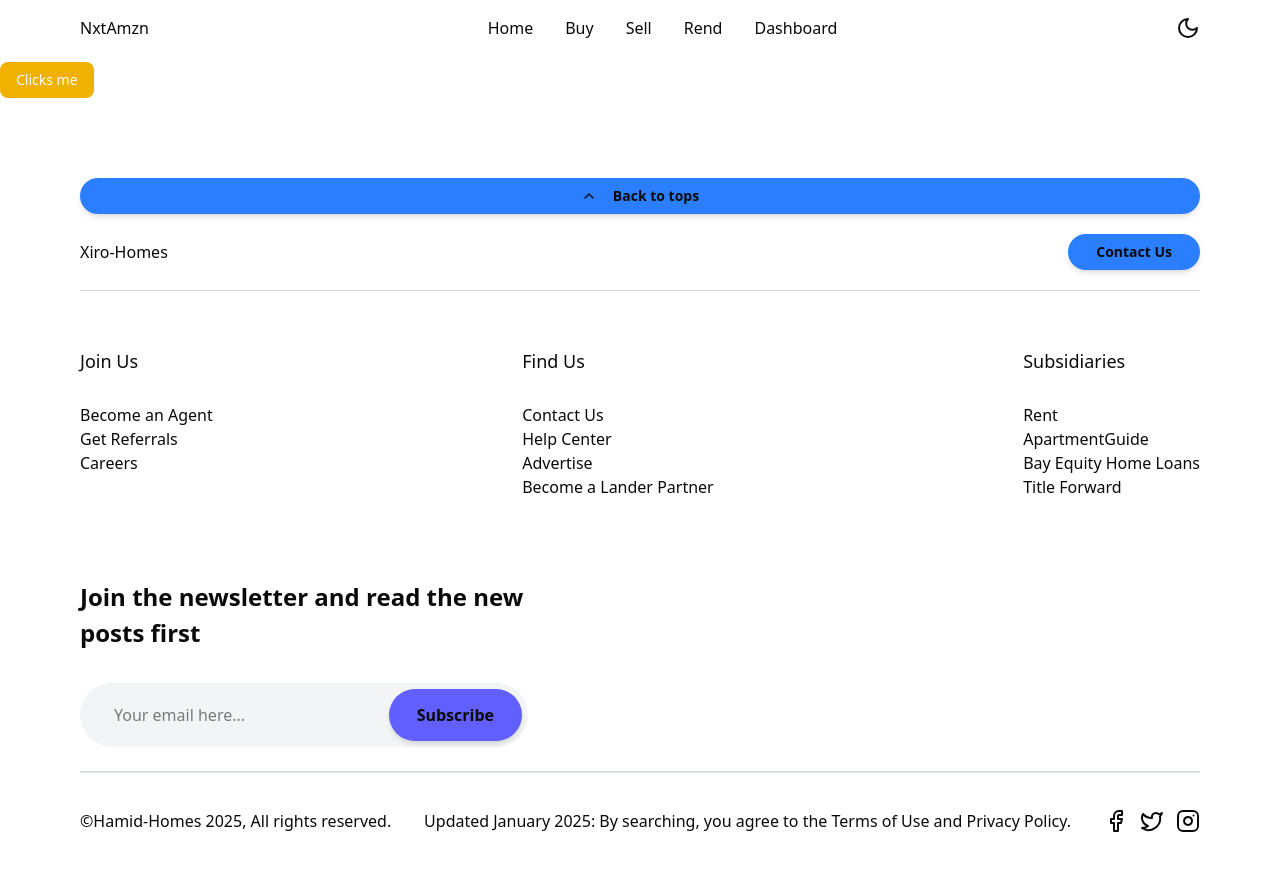
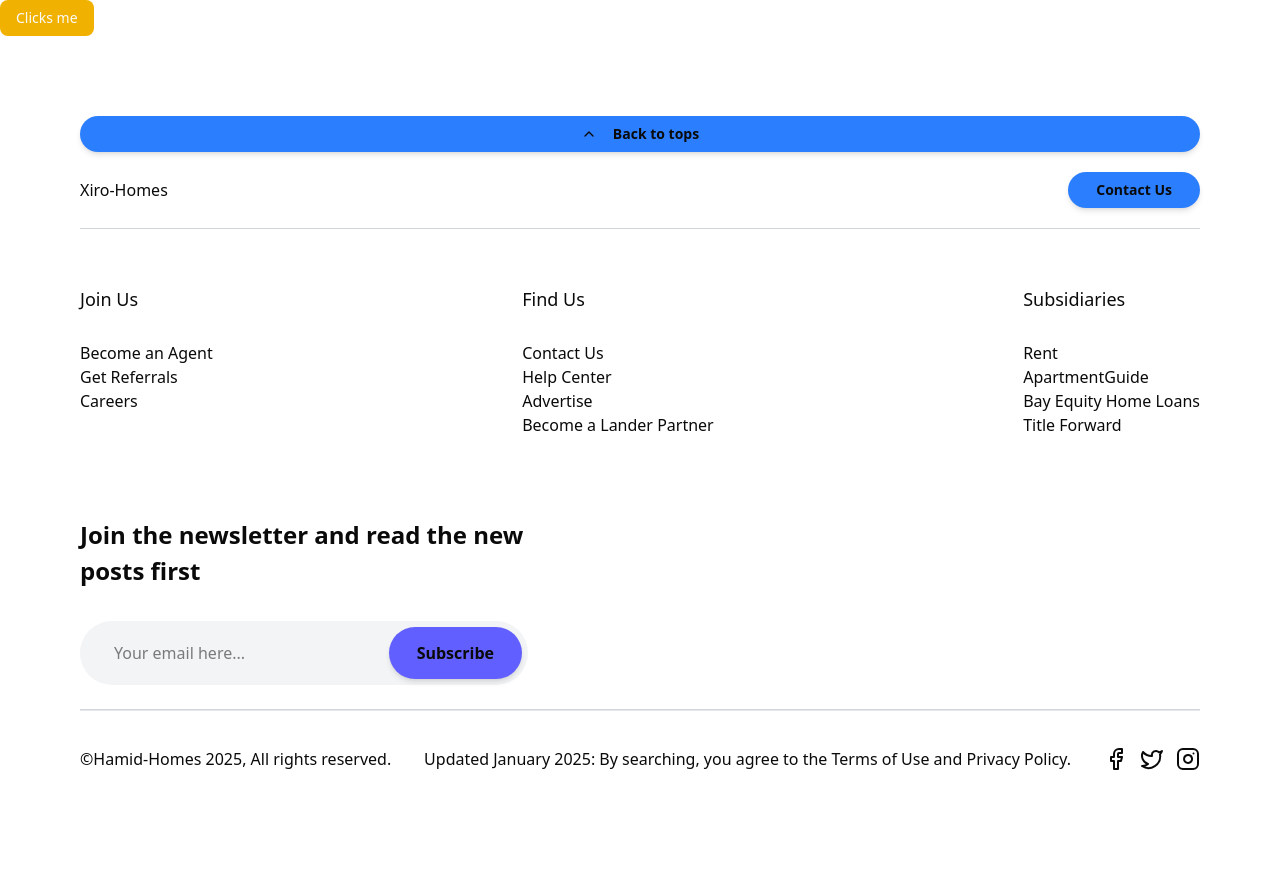
Before and after one commit to ablmazed/xiro-homes, a Next.js app: page / in a window 1280 px wide. Shown: the top 870 px of the page. Built offline with nearby package versions, Linux system fonts and the light colour scheme.

Commit message:
update 8

```diff
--- a/app/(home)/layout.tsx
+++ b/app/(home)/layout.tsx
@@ -1,5 +1,5 @@
 import Footer from '@/components/shared/footer'
-import Header from '@/components/shared/header'
+
 import type { Metadata } from 'next'
 export const metadata: Metadata = {
   title: 'Create Next App',
@@ -12,7 +12,6 @@ export default function HomeLayout({
 }>) {
   return (
     <div className="flex flex-col min-h-screen">
-      <Header />
       <main className="flex-1 flex flex-col">{children}</main>
       <Footer />
     </div>
--- a/components/shared/header/index.tsx
+++ /dev/null
@@ -1,25 +0,0 @@
-import Link from 'next/link'
-import Menu from './menu'
-import { APP_NAME } from '@/lib/constants'
-import { MoonIcon } from 'lucide-react'
-export default function Header() {
-  return (
-    <header>
-      <div className="px-20 py-4">
-        <div className="flex justify-between">
-          <div>
-            <Link href="/">{APP_NAME}</Link>
-          </div>
-          <div className="">
-            <Menu />
-          </div>
-          <div>
-            <button>
-              <MoonIcon />
-            </button>
-          </div>
-        </div>
-      </div>
-    </header>
-  )
-}
--- a/components/shared/header/menu.tsx
+++ /dev/null
@@ -1,48 +0,0 @@
-'use client'
-import { useState } from 'react'
-import Link from 'next/link'
-import { Menu, X } from 'lucide-react'
-import data from '@/lib/data'
-
-export default function Header() {
-  const [isOpen, setIsOpen] = useState(false)
-
-  return (
-    <div className="bg-white ">
-      <div className="">
-        {/* Desktop Menu */}
-        <nav className="hidden md:flex">
-          {data.headerMenus.map((item) => (
-            <Link
-              key={item.name}
-              href={item.href}
-              className="hover:text-gray-600  px-4"
-            >
-              {item.name}
-            </Link>
-          ))}
-        </nav>
-
-        {/* Mobile Menu Icon */}
-        <button className="md:hidden" onClick={() => setIsOpen(!isOpen)}>
-          {isOpen ? <X size={24} /> : <Menu size={24} />}
-        </button>
-      </div>
-
-      {/* Mobile Menu Dropdown */}
-      {isOpen && (
-        <nav className="md:hidden flex flex-col bg-white shadow-md header-button">
-          {data.headerMenus.map((item) => (
-            <Link
-              key={item.name}
-              href={item.href}
-              className="hover:text-gray-600 py-4"
-            >
-              {item.name}
-            </Link>
-          ))}
-        </nav>
-      )}
-    </div>
-  )
-}
```
